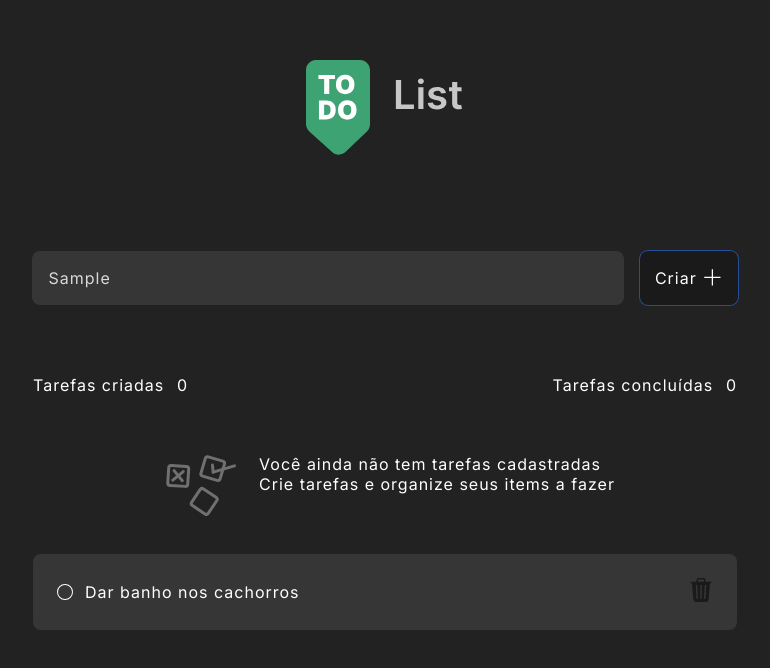
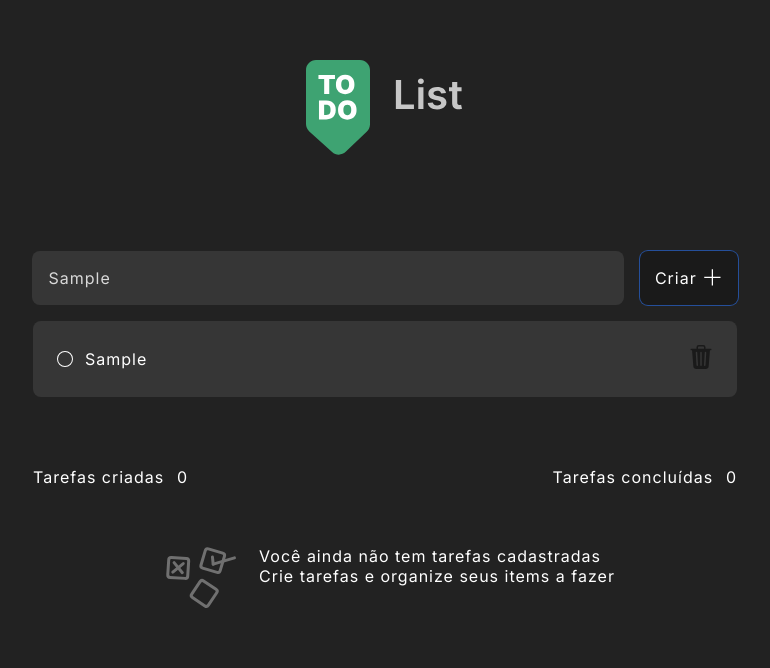
Before and after one commit to fxsjunior/Todo-list-com-React-e-TS, a React (Vite) app in the folder todo-list-ts/: page / in a window 1280 px wide. Both pictures are taken after typing "Sample" into the empty fields and a click on the button "Criar". Shown: the top 668 px of the page, without its empty margins (255-1025 px from the left). Built offline with nearby package versions, Linux system fonts and the light colour scheme.

Commit message:
Usando o typescript e interfaces

```diff
--- a/todo-list-ts/src/App.tsx
+++ b/todo-list-ts/src/App.tsx
@@ -7,10 +7,11 @@ import TaskInput from './components/Task-form';
 import TaskCounter from './components/Task-counter';
 import TaskEmpty from './components/Empty-tasks';
 import ListTask from './components/Task-list';
-
+import { useState } from 'react';
 
 
 export function App() {
+
 
   return (
     <div className="App">
@@ -24,7 +25,7 @@ export function App() {
 
           <TaskEmpty />
 
-          <ListTask />
+          {/* <ListTask task={task} /> */}
 
         </main>
       </div>
--- /dev/null
+++ b/todo-list-ts/src/components/Interfaces.ts
@@ -0,0 +1,4 @@
+export interface ITask {
+    id: number,
+    description: string
+}
--- a/todo-list-ts/src/components/Task-form/index.tsx
+++ b/todo-list-ts/src/components/Task-form/index.tsx
@@ -1,19 +1,38 @@
 import { VscAdd } from "react-icons/vsc";
 import './styles.css'
-
-const addTask = (e: any) => {
-    e.preventDefault()
-    console.log("fui clicado")
-}
+import { useState } from "react";
+import { ITask } from "../Interfaces";
+import ListTask from "../Task-list";
 
 
 
 const TaskInput = () => {
+
+    const [task, setTask] = useState('') // guardar a informação do usuário
+
+    const [todoList, setTodoList] = useState<ITask[]>([]) // guardar as tasks criada, para tipar esse state é preciso crair uma interface
+
+    function addTask(e: any) {
+        e.preventDefault()
+        const idRandom = (num: number) => Math.floor(Math.random() * num)
+
+
+        const newTask = { id: idRandom(999999999999), description: task }
+
+        setTodoList([...todoList, newTask])
+    }
+
     return (
-        <form action="" className='form'>
-            <input type="text" placeholder='Adicione uma nova tarefa' className='input' />
-            <button type='submit' className='botaoCriar' onClick={addTask} >Criar <VscAdd size={20} /></button>
-        </form>
+        <>
+            <form action="" className='form'>
+                <input type="text" placeholder='Adicione uma nova tarefa' className='input' value={task} onChange={(event) => setTask(event.target.value)} />
+                <button type='submit' className='botaoCriar' onClick={addTask}  >Criar <VscAdd size={20} /></button>
+
+            </form>
+            {todoList.map((task, key) => (
+                <ListTask key={key} task={task} />
+            ))}
+        </>
     );
 }
 
--- a/todo-list-ts/src/components/Task-list/index.tsx
+++ b/todo-list-ts/src/components/Task-list/index.tsx
@@ -1,8 +1,13 @@
 import { BsCircle } from "react-icons/bs";
 import { BsTrash3Fill } from "react-icons/bs";
 import './styles.css'
+import { ITask } from "../Interfaces";
 
-const ListTask = () => {
+interface TaskProps {
+    task: ITask
+}
+
+const ListTask = ({task}: TaskProps) => {
 
     function deleteTask() {
         console.log("fui dele")
@@ -13,7 +18,7 @@ const ListTask = () => {
             <div className="task">
                 <div className='task-description'>
                     <BsCircle />
-                    <p>Dar banho nos cachorros </p>
+                    <p>{task.description}</p>
                 </div>
                 <button
                     type='button'
--- a/todo-list-ts/src/components/Task-list/styles.css
+++ b/todo-list-ts/src/components/Task-list/styles.css
@@ -1,6 +1,6 @@
 .tasks-list {
     width: 44rem;
-
+    padding-top: 1rem;
     display: flex;
     flex-direction: column;
   }
```
